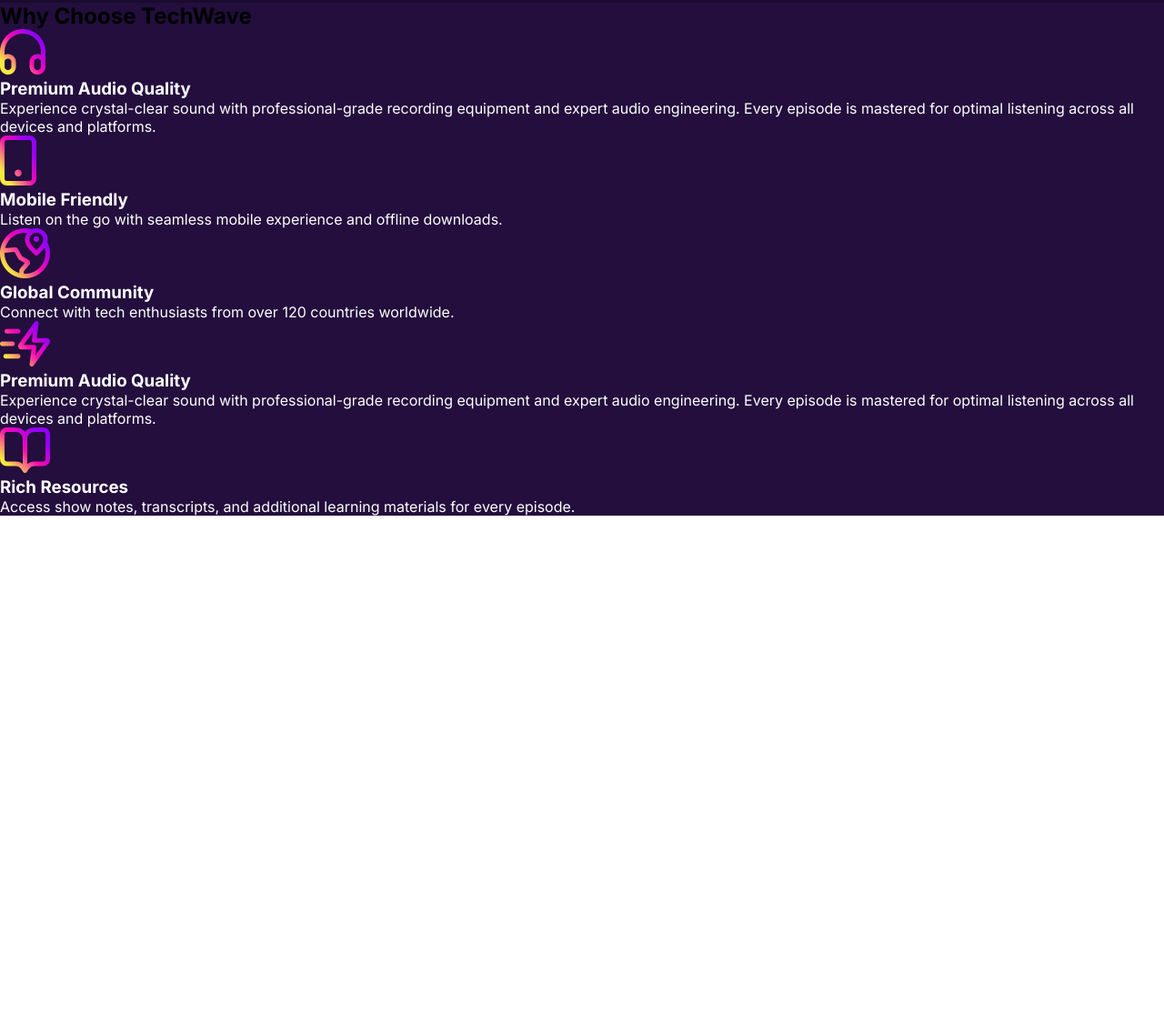
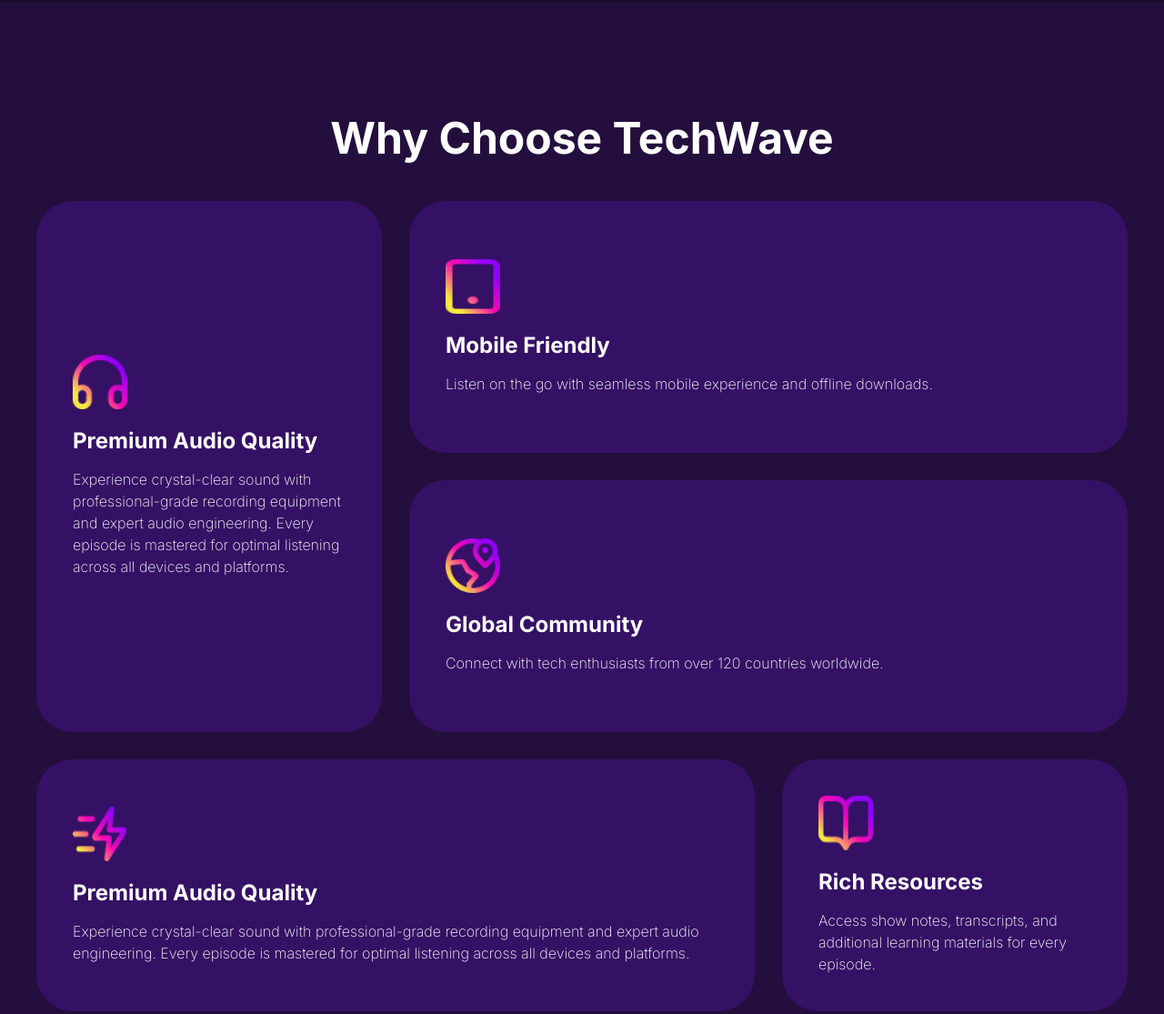
Before and after one commit to nahin113/A02-TechWave-Nahin, a plain HTML site: page index.html in a window 1280 px wide. Shown: the part 736-1851 px from the top of the page at 91% size. Before the commit the page ends 1303 px from the top, so only its background shows below. Drawn offline with nearby package versions, Linux system fonts and the light colour scheme.

Commit message:
add choose section

```diff
--- a/index.html
+++ b/index.html
@@ -38,15 +38,16 @@
             <h2>About the Podcast</h2>
             <p>
               TechWave is your go-to podcast for staying ahead in the fast-paced
-              world of technology. <br> We break down complex topics into digestible
-              insights, explore productivity strategies that actually work, <br> and
-              share stories of personal growth from industry leaders.
-              <br/><br/>
+              world of technology. <br />
+              We break down complex topics into digestible insights, explore
+              productivity strategies that actually work, <br />
+              and share stories of personal growth from industry leaders.
+              <br /><br />
               Join thousands of young professionals and tech enthusiasts who
               start their day with TechWave.
             </p>
           </div>
-          <hr>
+          <hr />
           <div class="about-rating">
             <div class="about-rating-cards">
               <div class="card">
@@ -72,32 +73,64 @@
 
       <section id="choose" class="violete">
         <div class="choose-container">
-            <h2>Why Choose TechWave</h2>
-            <div class="choose-card white">
-                <div class="card">
-                    <img src="./assets/headphone.png" alt="a headphone icon">
+          <h2 class="white">Why Choose TechWave</h2>
+          <div class="choose-cards white">
+            <div class="card one">
+              <div>
+                <img src="./assets/headphone.png" alt="a headphone icon" />
                 <h3>Premium Audio Quality</h3>
-                    <p>Experience crystal-clear sound with professional-grade recording equipment and expert audio engineering. Every episode is mastered for optimal listening across all devices and platforms.</p>
+                <p>
+                  Experience crystal-clear sound with professional-grade
+                  recording equipment and expert audio engineering. Every
+                  episode is mastered for optimal listening across all devices
+                  and platforms.
+                </p>
               </div>
-                <div class="card">
-                    <img src="./assets/device.png" alt="a mobile device icon">
+            </div>
+            <div class="card two">
+              <div>
+                <img src="./assets/device.png" alt="a mobile device icon" />
                 <h3>Mobile Friendly</h3>
-                    <p>Listen on the go with seamless mobile experience and offline downloads.</p>
+                <p>
+                  Listen on the go with seamless mobile experience and offline
+                  downloads.
+                </p>
               </div>
-                <div class="card">
-                    <img src="./assets/location.png" alt="a location sign on earth icon">
+            </div>
+            <div class="card three">
+              <div>
+                <img
+                  src="./assets/location.png"
+                  alt="a location sign on earth icon"
+                />
                 <h3>Global Community</h3>
-                    <p>Connect with tech enthusiasts from over 120 countries worldwide.</p>
+                <p>
+                  Connect with tech enthusiasts from over 120 countries
+                  worldwide.
+                </p>
               </div>
-                <div class="card">
-                    <img src="./assets/efficient.png" alt="a lightning icon">
+            </div>
+            <div class="card four">
+              <div>
+                <img src="./assets/efficient.png" alt="a lightning icon" />
                 <h3>Premium Audio Quality</h3>
-                    <p>Experience crystal-clear sound with professional-grade recording equipment and expert audio engineering. Every episode is mastered for optimal listening across all devices and platforms.</p>
+                <p>
+                  Experience crystal-clear sound with professional-grade
+                  recording equipment and expert audio engineering. Every
+                  episode is mastered for optimal listening across all devices
+                  and platforms.
+                </p>
               </div>
-                <div class="card">
-                    <img src="./assets/resource.png" alt="resource icon">
+            </div>
+            <div class="card five">
+              <div>
+                <img src="./assets/resource.png" alt="resource icon" />
                 <h3>Rich Resources</h3>
-                    <p>Access show notes, transcripts, and additional learning materials for every episode.</p>
+                <p>
+                  Access show notes, transcripts, and additional learning
+                  materials for every episode.
+                </p>
+              </div>
             </div>
           </div>
         </div>
--- a/style.css
+++ b/style.css
@@ -19,7 +19,7 @@
 }
 
 .violete {
-    background-color: #230E3D;
+  background-color: #230e3d;
 }
 
 .green {
@@ -64,7 +64,7 @@
 hr {
   margin-bottom: 5rem;
   border: none;
-  border-top: 1px solid #FFFFFF;
+  border-top: 1px solid #ffffff;
 }
 
 /* navbar */
@@ -128,7 +128,7 @@
 
 #about .about-container .about-rating .about-rating-cards {
   display: grid;
-    grid-template-columns: repeat(4,1fr);
+  grid-template-columns: repeat(4, 1fr);
   justify-items: center;
   margin-bottom: 120px;
 }
@@ -153,5 +153,66 @@
 /* choose section */
 
 .choose-container {
+  padding-top: 120px;
+  max-width: 1200px;
+  margin: 0 auto;
+  padding-bottom: 120px;
+}
 
+.choose-container h2 {
+  text-align: center;
+  margin-bottom: 2.5rem;
+  font-style: Bold;
+  font-size: 3rem;
+  font-weight: bold;
+  line-height: 3.624rem;
 }
+
+.choose-container .choose-cards {
+    display: grid;
+    grid-template-columns: repeat(3,1fr);
+    grid-template-rows: repeat(3,1fr);
+    gap: 30px;
+}
+.choose-container .choose-cards .card {
+    padding: 40px;
+    border-radius: 40px;
+    background-color: #351165;
+    display: grid;
+    align-items: center;
+}
+
+.choose-container .choose-cards .one {
+    grid-row: span 2;
+}
+
+.choose-container .choose-cards .two {
+    grid-column: span 2;
+}
+
+.choose-container .choose-cards .three {
+    grid-column: span 2;
+}
+
+.choose-container .choose-cards .four {
+    grid-column: span 2;
+}
+
+.choose-container .choose-cards .card img {
+    margin-bottom: 1rem;
+    height: 60px;
+    width: 60px;
+}
+
+.choose-container .choose-cards .card h3 {
+    margin-bottom: 1rem;
+    font-weight: bold;
+    font-size: 1.5rem;
+    line-height: 1.8125rem;
+}
+
+.choose-container .choose-cards .card p {
+    font-weight: 200;
+    font-size: 1rem;
+    line-height: 1.5rem;
+}
```
Lines whose indentation alone changed are shown as unchanged.
